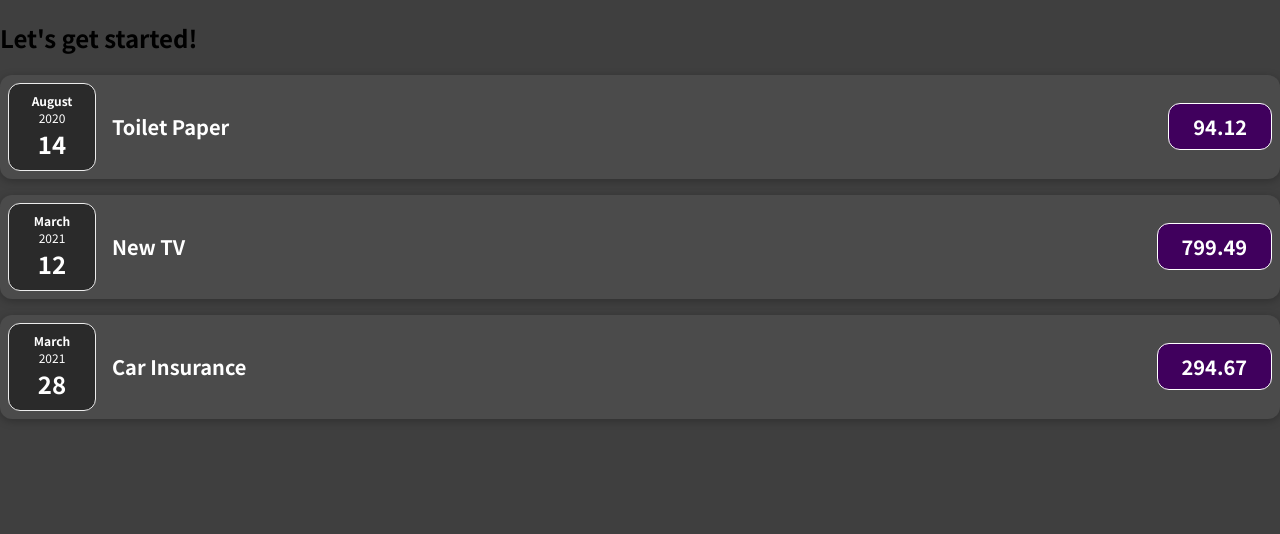
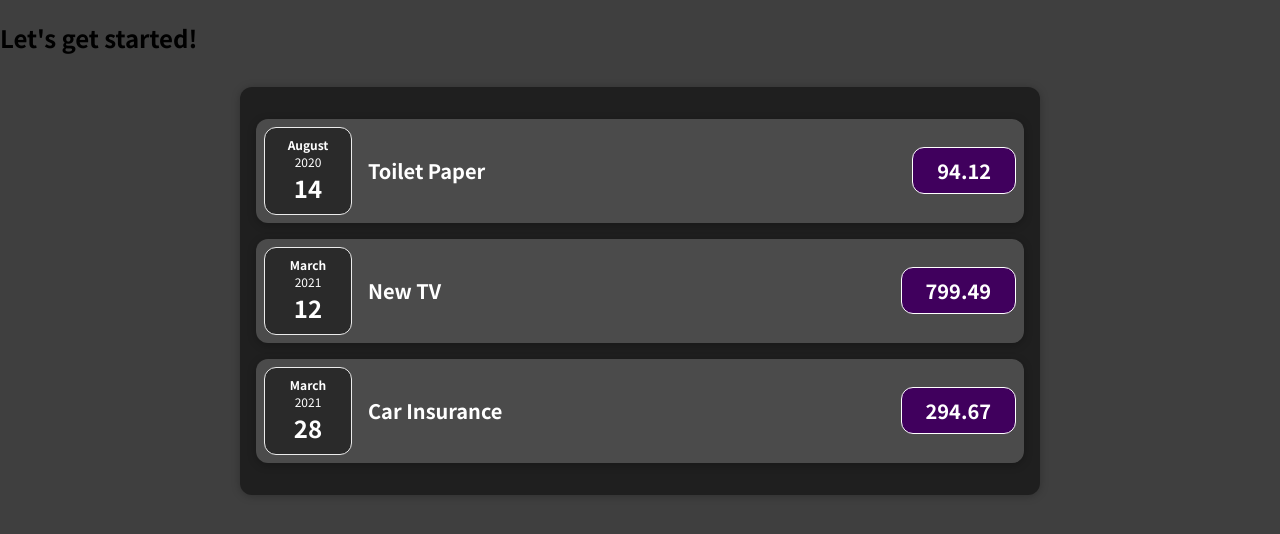
Before and after one commit to PotterHeads/expense-tracker, a JavaScript app: page / in a window 1280 px wide. Shown: the top 534 px of the page. Built offline with nearby package versions, Linux system fonts and the light colour scheme.

Commit message:
refactor Expenses to add RenderExpense

```diff
--- a/src/App.js
+++ b/src/App.js
@@ -1,4 +1,4 @@
-import ExpenseItem from "./components/ExpenseItem";
+import RenderExpense from "./components/RenderExpense";
 
 function App() {
   const expenses = [
@@ -26,21 +26,7 @@ function App() {
   return (
     <div>
       <h2>Let's get started!</h2>
-      <ExpenseItem
-        date1={expenses[0].date}
-        title={expenses[0].title}
-        amount={expenses[0].amount}
-      ></ExpenseItem>
-      <ExpenseItem
-        date1={expenses[1].date}
-        title={expenses[1].title}
-        amount={expenses[1].amount}
-      ></ExpenseItem>
-      <ExpenseItem
-        date1={expenses[2].date}
-        title={expenses[2].title}
-        amount={expenses[2].amount}
-      ></ExpenseItem>
+      <RenderExpense items={expenses}></RenderExpense>
     </div>
   );
 }
--- /dev/null
+++ b/src/components/RenderExpense.css
@@ -0,0 +1,9 @@
+.expenses {
+  padding: 1rem;
+  background-color: rgb(31, 31, 31);
+  margin: 2rem auto;
+  width: 50rem;
+  max-width: 95%;
+  border-radius: 12px;
+  box-shadow: 0 1px 8px rgba(0, 0, 0, 0.25);
+}
--- /dev/null
+++ b/src/components/RenderExpense.js
@@ -0,0 +1,27 @@
+import ExpenseItem from "./ExpenseItem";
+import "./RenderExpense.css";
+
+function RenderExpense(props) {
+  return (
+    // items refers to expenses in App.js, items is in an object when it is passed from App.js
+    <div className="expenses">
+      <ExpenseItem
+        date1={props.items[0].date}
+        title={props.items[0].title}
+        amount={props.items[0].amount}
+      ></ExpenseItem>
+      <ExpenseItem
+        date1={props.items[1].date}
+        title={props.items[1].title}
+        amount={props.items[1].amount}
+      ></ExpenseItem>
+      <ExpenseItem
+        date1={props.items[2].date}
+        title={props.items[2].title}
+        amount={props.items[2].amount}
+      ></ExpenseItem>
+    </div>
+  );
+}
+
+export default RenderExpense;
```
Also changed, not shown: 1 other file (tests, documents, lock files or other folders).
